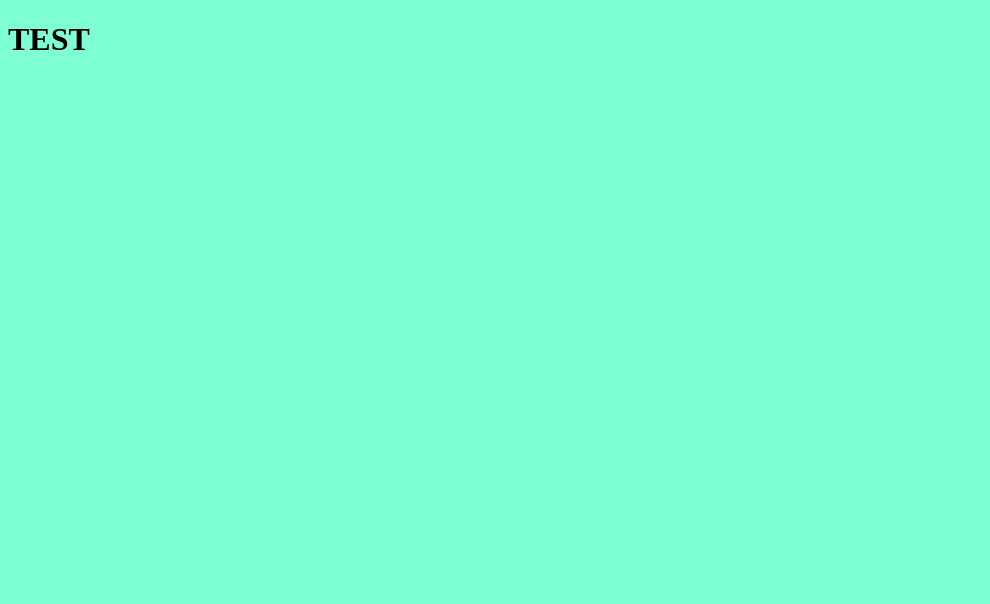
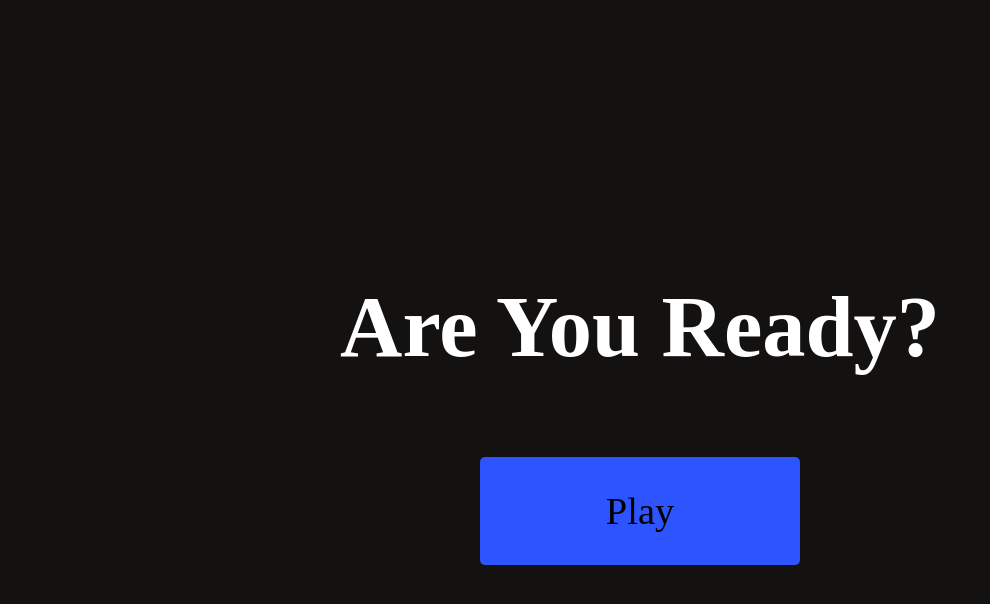
Before and after one commit to staten-island-tech/quizgame-trinityj1144, a website built with Parcel: page src/index.html in a window 1280 px wide. Shown: the whole page, without its empty margins (0-990 px from the left). Built offline with nearby package versions, Linux system fonts and the light colour scheme.

Commit message:
main page

```diff
--- a/src/index.html
+++ b/src/index.html
@@ -7,10 +7,15 @@
         <title>Quiz Game</title>
         <meta name="description" content="">
         <meta name="viewport" content="width=device-width, initial-scale=1">
-        <link rel="stylesheet" href="styles/main.scss">
+        <link rel="stylesheet" href="styles/main.css">
     </head>
     <body>
-        <h1>TEST</h1>
+        <div class = "container">
+            <div id = "header" class = "flex-column flex-center">
+                <h1>Are You Ready?</h1>
+                <a href="/game.html" class = "btn">Play</a>
+            </div>
+        </div>
 
         <script src="js/index.js"></script>
     </body>
--- a/src/js/index.js
+++ b/src/js/index.js
@@ -1 +1,7 @@
 console.log ("Connected");
+
+const questions = [
+    {
+        questionContent: ""
+    }
+]
--- a/src/styles/main.scss
+++ b/src/styles/main.scss
@@ -1,3 +1,65 @@
-body{
-    background-color: aquamarine;
-}
+/* @import url {' font url ' } */
+
+body {
+    background-color: rgb(20, 18, 17);
+    box-sizing: border-box;
+    margin: 0;
+    padding: 0;
+    font-size: 62.5%;
+    /* font-family: */
+  }
+
+  h1{
+    font-size: 5.4rem;
+    color: #fff;
+    margin-bottom: 5rem;
+  }
+
+  h2{
+    font-size: 4.2rem;
+    margin-bottom: 4rem;
+  }
+
+  .container{
+    width: 100vw;
+    height: 100vh;
+    display: flex;
+    justify-content: center;
+    align-items: center;
+    max-width: 80rem;
+    margin: 0 auto;
+    text-align: center;
+  }
+
+  .flex-column{
+      display: flex;
+      flex-direction: column;
+  }
+
+  .flex-center{
+      justify-content: center;
+      align-items: center;
+  }
+
+  .hidden{
+      display: none;
+  }
+
+  .btn{
+      font-size: 2.4rem;
+      padding: 2rem 0;
+      background-color: rgb(45, 84, 255);
+      width: 20rem;
+      text-align: center;
+      margin-bottom: 1rem;
+      text-decoration: none;
+      border-radius: 5px;
+      color: #000;
+  }
+
+  .btn:hover{
+    cursor: pointer;
+    box-shadow: 0 0.4rem 1.4rem 0 rgba(8, 114, 244, 0.6);
+    transition: transform 150ms;
+    transform: scale(1.03);
+  }
```
Also changed, not shown: dist/index.html, game.html (added), package.json (line endings or trailing spaces), src/js/game.js (added), src/styles/game.scss (added), src/styles/main.css, 6 other files.
